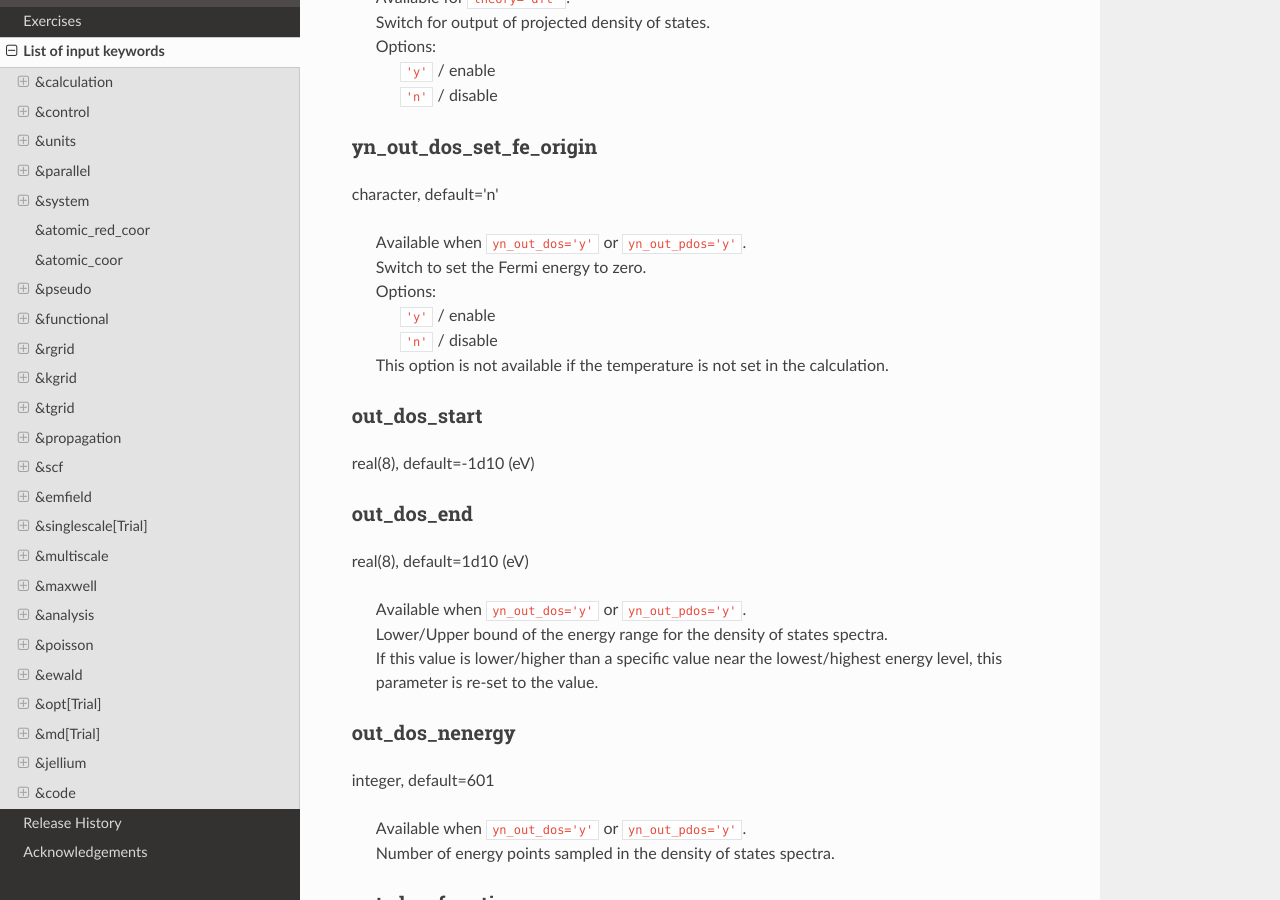
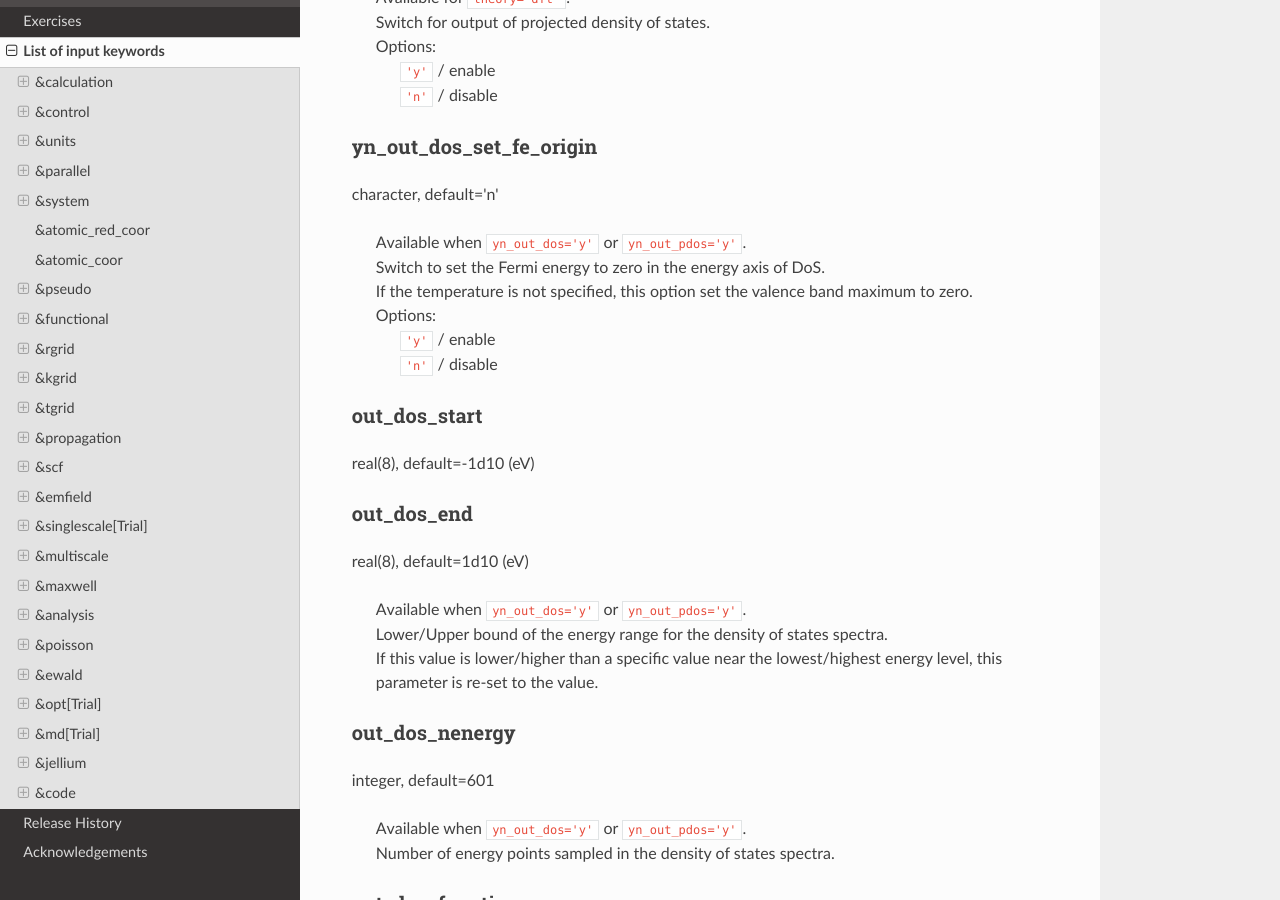
Before and after one commit to SALMON-TDDFT/SALMON-DOCS, a Sphinx documentation site: the page built from source/input_keyword_list.rst, in a window 1280 px wide and 900 px high, scrolled down 45598 px. Built offline with Sphinx 7.4.7 and the Read the Docs theme 2.0.0, drawn with Linux system fonts in a browser that asks for light colours; formulas are drawn with MathJax 3.

Commit message:
Update input_keyword_list.rst

```diff
--- a/source/input_keyword_list.rst
+++ b/source/input_keyword_list.rst
@@ -2346,11 +2346,11 @@ yn_out_dos_set_fe_origin
 character, default='n'
 
    | Available when ``yn_out_dos='y'`` or ``yn_out_pdos='y'``.
-   | Switch to set the Fermi energy to zero.
+   | Switch to set the Fermi energy to zero in the energy axis of DoS.
+   | If the temperature is not specified, this option set the valence band maximum to zero.
    | Options:
    |   ``'y'`` / enable
    |   ``'n'`` / disable
-   | This option is not available if the temperature is not set in the calculation.
 
 .. _out_dos_start:
 
```
